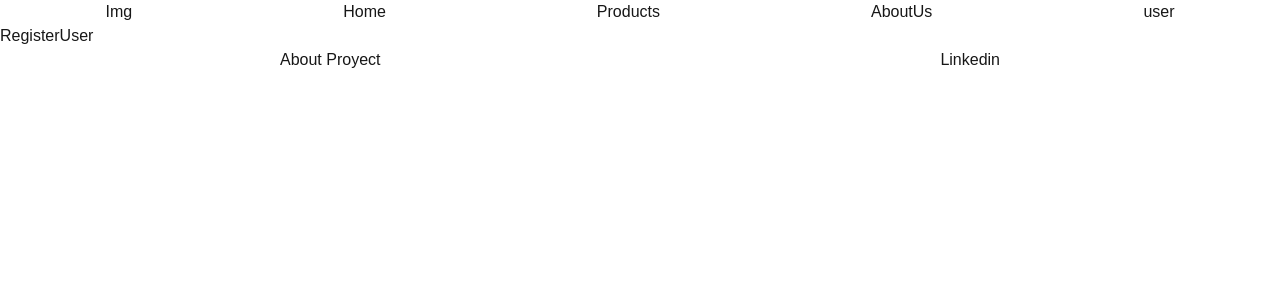
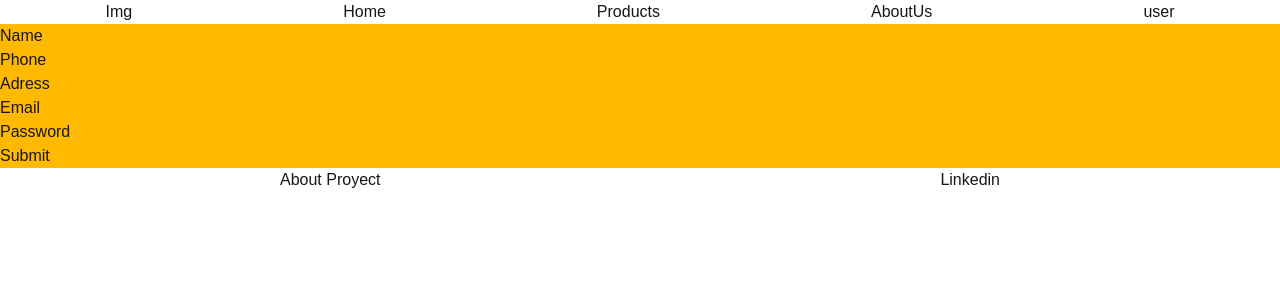
Before and after one commit to AleFalces/E-comerce, a Next.js app in the folder Front/my-app/: page /registerUser in a window 1280 px wide. Shown: the top 300 px of the page. Built offline with nearby package versions, Linux system fonts and the light colour scheme.

Commit message:
RegisterForm

```diff
--- a/Front/my-app/src/app/loginUser/LoginUser.tsx
+++ b/Front/my-app/src/app/loginUser/LoginUser.tsx
@@ -14,7 +14,6 @@ const LoginUser: React.FC = () => {
       ...formData,
       [name]: value,
     });
-    console.log(formData);
   };
 
   const handlerSumbit = (event: React.FormEvent<HTMLFormElement>) => {
--- a/Front/my-app/src/app/registerUser/RegisterUser.tsx
+++ b/Front/my-app/src/app/registerUser/RegisterUser.tsx
@@ -1,5 +1,87 @@
+"use client";
+import { useState } from "react";
+
 const RegisterUser: React.FC = () => {
-  return <div>RegisterUser</div>;
+  const [registerData, SetRegisterData] = useState({
+    name: "",
+    email: "",
+    adress: "",
+    phone: "",
+    password: "",
+  });
+
+  const handlerImput = (event: React.ChangeEvent<HTMLInputElement>) => {
+    const { name, value } = event.target;
+    SetRegisterData({
+      ...registerData,
+      [name]: value,
+    });
+    console.log(registerData);
+  };
+  const handlerSumbit = (event: React.FormEvent<HTMLFormElement>) => {
+    event.preventDefault();
+    alert(
+      `name: ${registerData.name} email: ${registerData.email} and  ${registerData.adress} and ${registerData.password}, email: ${registerData.phone}`
+    );
+  };
+
+  return (
+    <div className="w-full flex flex-col aling-center bg-amber-400">
+      <form onSubmit={handlerSumbit}>
+        <div>
+          <label>Name</label>
+          <input
+            type="text"
+            name="name"
+            value={registerData.name}
+            onChange={handlerImput}
+            required
+          />
+        </div>
+        <div>
+          <label>Phone</label>
+          <input
+            type="number"
+            name="phone"
+            value={registerData.phone}
+            onChange={handlerImput}
+            required
+          />
+        </div>
+        <div>
+          <label>Adress</label>
+          <input
+            type="text"
+            name="adress"
+            value={registerData.adress}
+            onChange={handlerImput}
+            required
+          />
+        </div>
+        <div>
+          <label> Email </label>
+          <input
+            type="text"
+            name="email"
+            value={registerData.email}
+            onChange={handlerImput}
+            required
+          />
+        </div>
+        <div>
+          <label>Password</label>
+          <input
+            type="password"
+            name="password"
+            value={registerData.password}
+            onChange={handlerImput}
+            required
+          />
+        </div>
+        <button type="submit">Submit</button>
+      </form>
+    </div>
+  );
 };
 
 export default RegisterUser;
```
